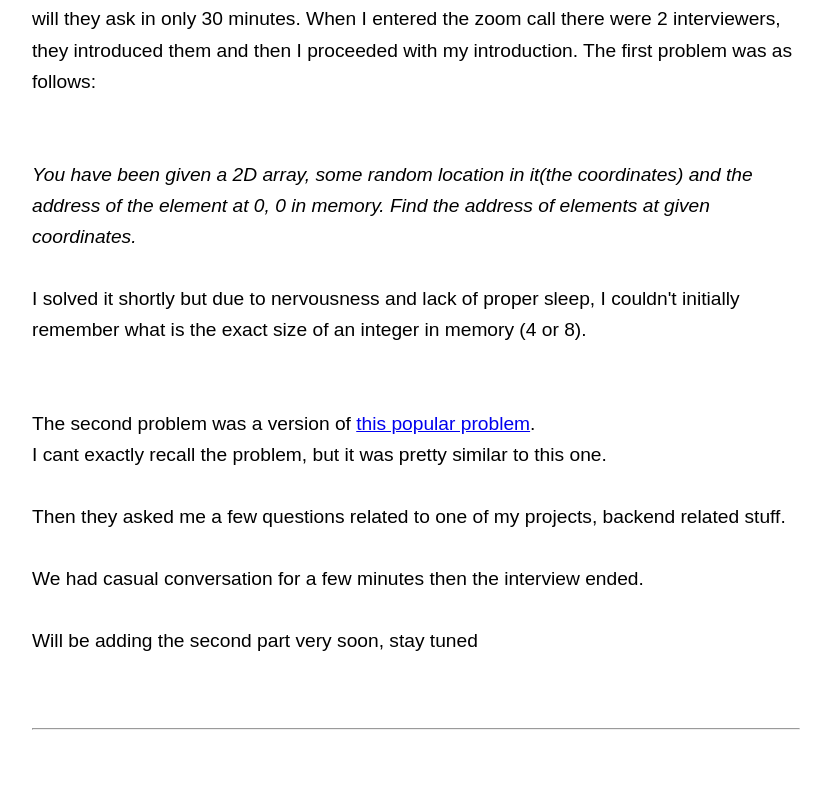
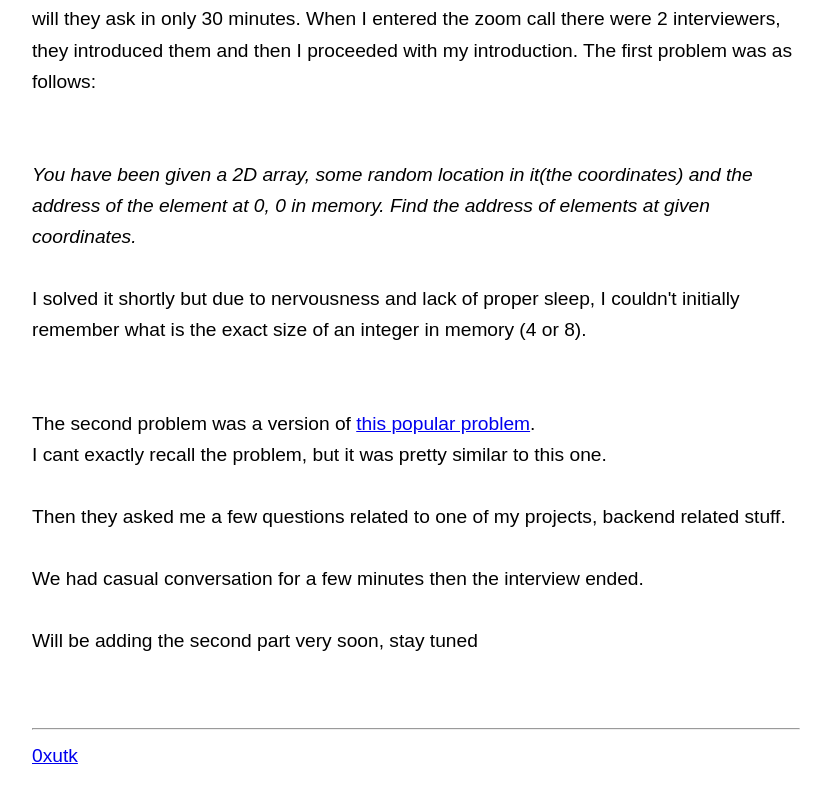
Before and after one commit to 0xutk/0xutk.github.io, a plain HTML site: page index.html in a window 1280 px wide. Shown: the part 1135-1925 px from the top of the page, without its empty margins (224-1055 px from the left). Before the commit the page ends 1884 px from the top, so only its background shows below. Drawn offline with Linux system fonts and the light colour scheme.

Commit message:
Update index.html

```diff
--- a/index.html
+++ b/index.html
@@ -90,7 +90,6 @@ We had casual conversation for a few minutes then the interview ended.
 
 <aside>Will be adding the second part very soon, stay tuned</aside>
 <br><br>
+</article>
 <hr>
-
-
-</article>
+	<a href="https://0xutk.github.io/">0xutk</a>
```
